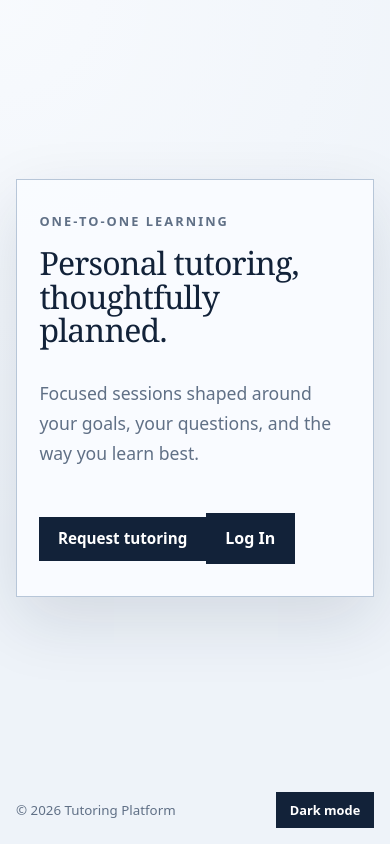
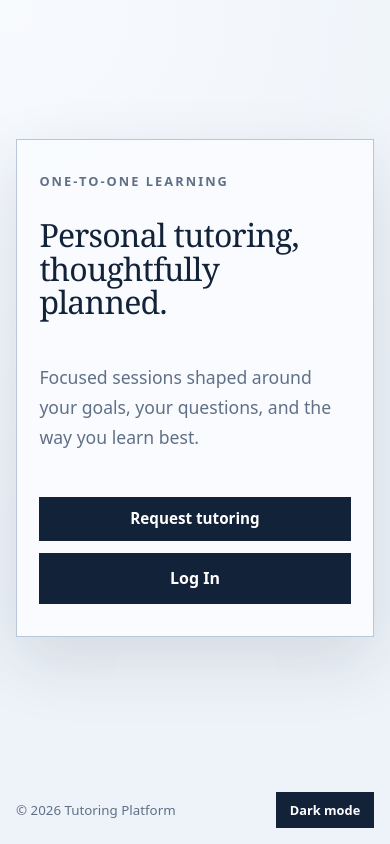
Before and after one commit to ChrisSannar/tutoring-platform, a React (Vite) app in the folder frontend/: page / in a window 390 px wide. Built offline with nearby package versions, Linux system fonts and the light colour scheme; no server answers.

Commit message:
Redesign Landing and Inquiry with Constellation

```diff
--- a/frontend/src/landing/LandingPage.tsx
+++ b/frontend/src/landing/LandingPage.tsx
@@ -15,7 +15,7 @@ export function LandingPage() {
 
   return (
     <main>
-      <section className="hero" aria-labelledby="hero-heading">
+      <section className="hero landing-hero" aria-labelledby="hero-heading">
         <p className="eyebrow">One-to-one learning</p>
         <h1 id="hero-heading">Personal tutoring, thoughtfully planned.</h1>
         <p className="intro">
--- a/frontend/src/styles.css
+++ b/frontend/src/styles.css
@@ -90,6 +90,34 @@ main {
   border-radius: 0;
   background: var(--surface);
   box-shadow: 0 1.5rem 4rem color-mix(in srgb, var(--ink) 12%, transparent);
+}
+
+.landing-hero {
+  display: grid;
+  grid-template-columns: repeat(2, max-content);
+  gap: 0 0.75rem;
+  justify-items: start;
+}
+
+.landing-hero > :is(.eyebrow, h1, .intro, dialog) {
+  grid-column: 1 / -1;
+}
+
+.landing-hero > button {
+  margin: 0;
+}
+
+.landing-hero dialog h2 {
+  margin-top: 0;
+}
+
+.landing-hero dialog form {
+  max-width: none;
+}
+
+.landing-hero dialog form > div {
+  display: flex;
+  flex-wrap: wrap;
 }
 
 .student-dashboard-grid,
@@ -346,6 +374,21 @@ dialog::backdrop {
     padding: 2rem 1.4rem;
   }
 
+  .landing-hero {
+    grid-template-columns: 1fr;
+    gap: 0.75rem;
+  }
+
+  .landing-hero > :is(button, a) {
+    width: 100%;
+    grid-column: 1;
+    text-align: center;
+  }
+
+  .landing-hero dialog form > div {
+    display: grid;
+  }
+
   .app-footer {
     padding: 1rem;
     grid-template-columns: 1fr auto;
```
Also changed, not shown: 2 other files (tests, documents, lock files or other folders).
